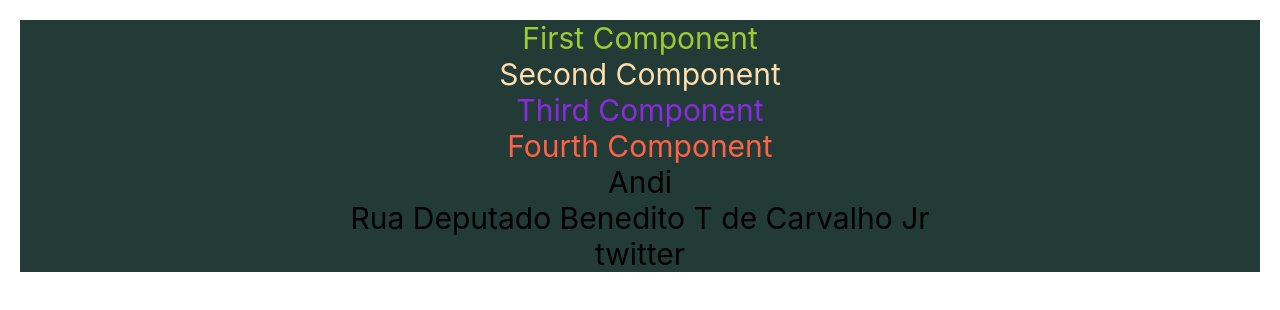
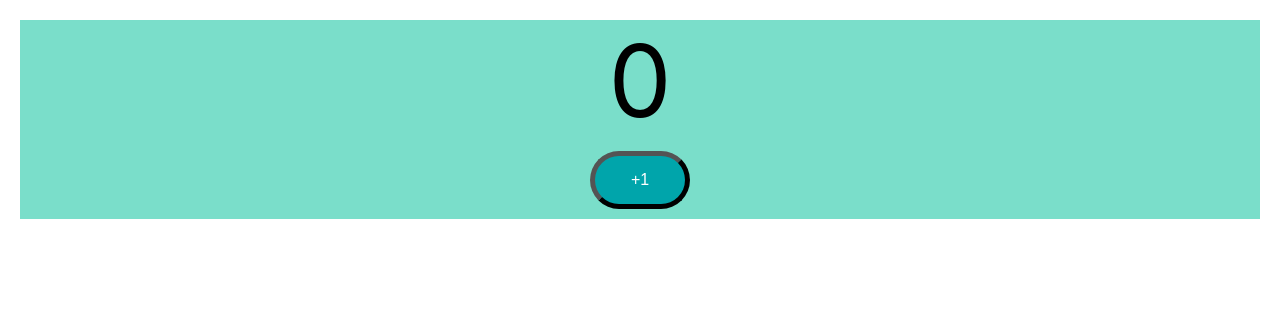
Before and after one commit to andersonmgaspar/todo-react, a React (Create React App) app: page / in a window 1280 px wide. Shown: the top 310 px of the page. Built offline with nearby package versions, Linux system fonts and the light colour scheme.

Commit message:
new useState example with counter component

```diff
--- a/src/App.css
+++ b/src/App.css
@@ -1,7 +1,7 @@
 .App {
   text-align: center;
   font-size: 30px;
-  background: rgb(34, 59, 54);
+  background: rgb(122, 222, 202);
 }
 
 .FirstComponent{
--- a/src/App.js
+++ b/src/App.js
@@ -1,10 +1,10 @@
 import './App.css';
-import LearningComponent from './components/learning-examples/LearningComponent';
+import Counter from './components/counter/Counter';
 
 function App() {
   return (
     <div className='App'>
-      <LearningComponent />
+      <Counter />
     </div>
   );
 }
--- /dev/null
+++ b/src/components/counter/Counter.css
@@ -0,0 +1,16 @@
+.counterButton {
+    font-size: 16px;
+    background-color: #00a5ab;
+    width: 100px;
+    margin: 10px;
+    color: white;
+    padding: 15px;
+    border-radius: 30px;
+    border-color: black;
+    border-width: 5px;
+}
+
+.count {
+    font-size: 100px;
+    padding: 20px;
+}
--- /dev/null
+++ b/src/components/counter/Counter.jsx
@@ -0,0 +1,25 @@
+import { useState } from 'react'
+import './Counter.css'
+
+export default function Counter() {
+
+    const [count, setCount] = useState(0);
+
+    function incrementCounter() {
+        setCount(count+1)
+        console.log('increment clicked')
+
+    }
+
+    return (
+        <div className="Counter">
+            <span className="count">{count}</span>
+            <div>
+                <button className="counterButton"
+                        onClick={incrementCounter}>
+                    +1
+                </button>
+            </div>
+        </div>
+    )
+}
```
